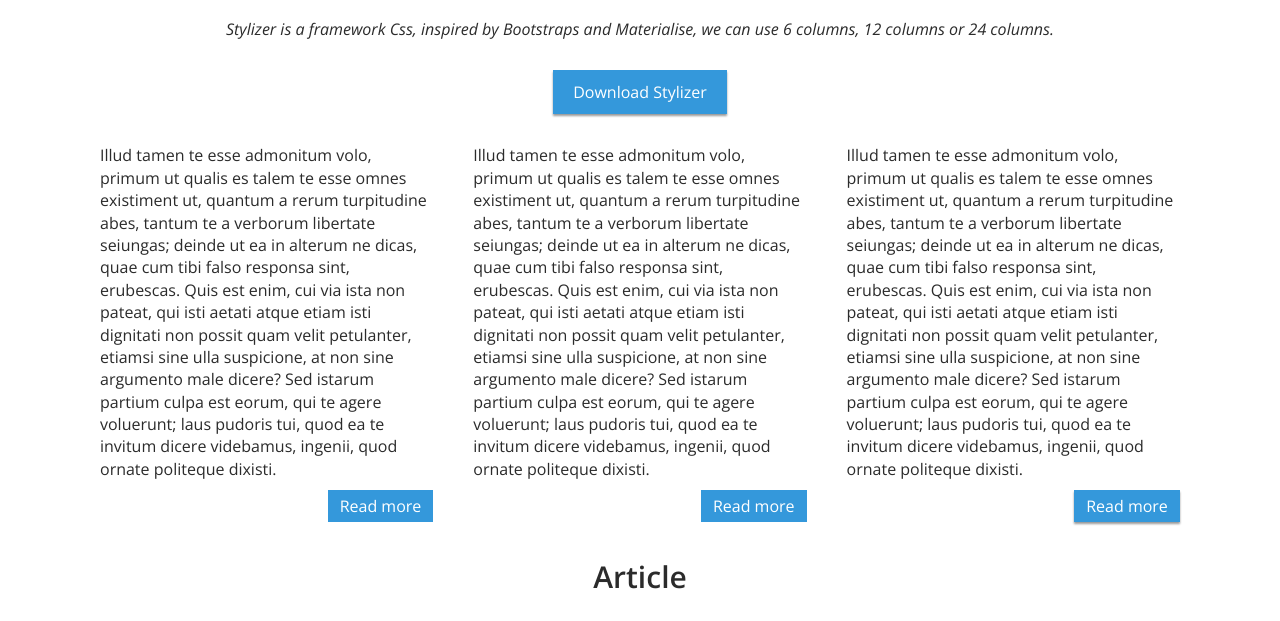
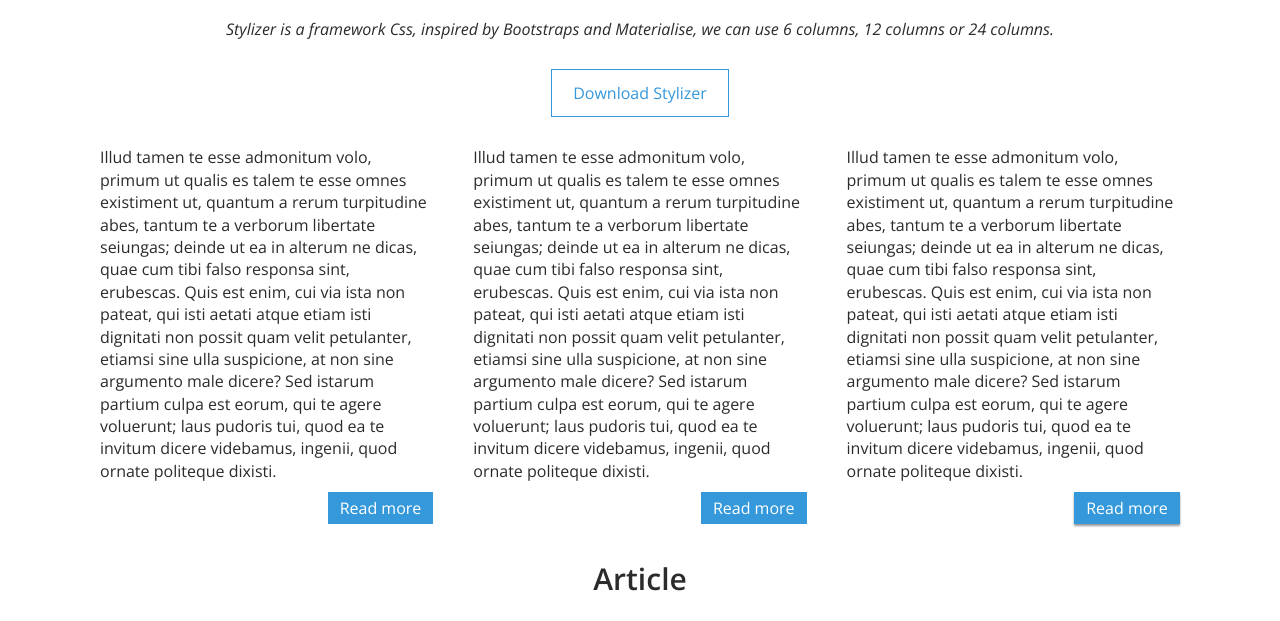
Before and after one commit to Beezkit/stylizer, a plain HTML site: page index.html in a window 1280 px wide. Shown: the part 168-789 px from the top of the page. Drawn offline with nearby package versions, Linux system fonts and the light colour scheme.

Commit message:
ajout des bordures

```diff
--- a/index.html
+++ b/index.html
@@ -37,7 +37,7 @@
         <p class="text-center italic desc">Stylizer is a framework Css, inspired by Bootstraps and Materialise, we can use 6 columns, 12 columns or 24 columns.</p>
 
         <div class="row download text-center">
-            <a href="#" class="btn btn-large blue-light blue-light-hover shadow-light ease">Download Stylizer</a>
+            <a href="#" class="btn btn-large border-blue-explode">Download Stylizer</a>
         </div>
 
     	<div class="xs-grid-2">
--- /dev/null
+++ b/scss/_border.scss
@@ -0,0 +1 @@
+$border-blue: 1px solid #3498DB;
--- a/scss/global.scss
+++ b/scss/global.scss
@@ -27,6 +27,11 @@
 	}
 }
 main {
+	.download {
+		.btn {
+			color: #3498DB;
+		}
+	}
 	.title-second {
 		margin-bottom: 20px;
 	}
--- a/scss/stylizer.scss
+++ b/scss/stylizer.scss
@@ -1,4 +1,5 @@
 @import '_couleurs';
+@import '_border';
 @import '_mixins';
 @import '_reset';
 @import '_structure';
@@ -161,6 +162,30 @@
 }
 
 /******************/
+/*      BORDER    */
+/******************/
+.border-blue {
+	border: $border-blue;
+}
+.border-blue-explode {
+	border: 1px solid transparent;
+	box-shadow: inset 0 0 20px rgba(255, 255, 255, 0);
+	outline: 1px solid;
+	outline-color: $blue-light;
+	outline-offset: 0px;
+	text-shadow: none;
+	transition: all 1250ms cubic-bezier(0.19, 1, 0.22, 1);
+}
+.border-blue-explode:hover,
+.border-blue-explode:focus {
+	border: 1px solid;
+	box-shadow: inset 0 0 20px rgba(255, 255, 255, .5), 0 0 20px rgba(255, 255, 255, .2);
+	outline-color: rgba(255, 255, 255, 0);
+	outline-offset: 10px;
+	transition: all 1250ms cubic-bezier(0.19, 1, 0.22, 1);
+}
+
+/******************/
 /*      BOUTON    */
 /******************/
 .btn {
```
Also changed, not shown: css/global.css, css/stylizer.css.
